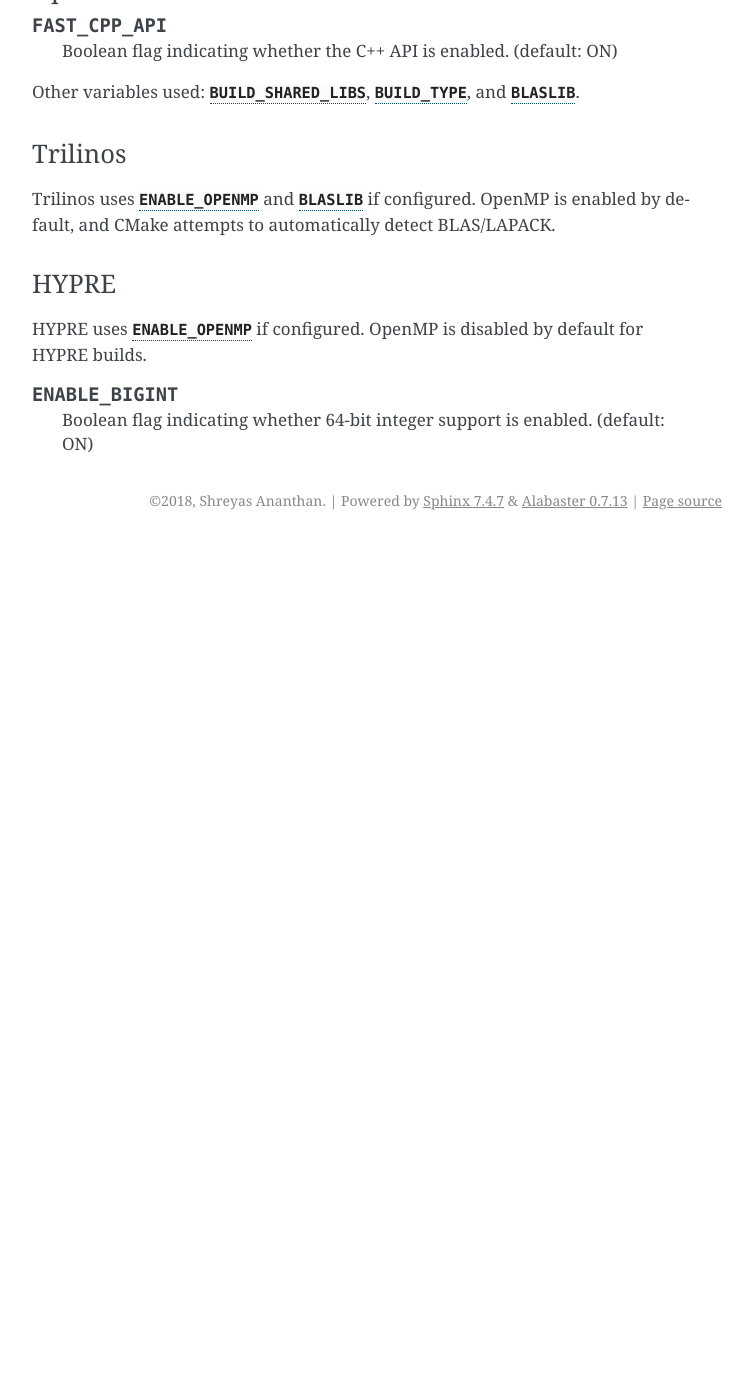
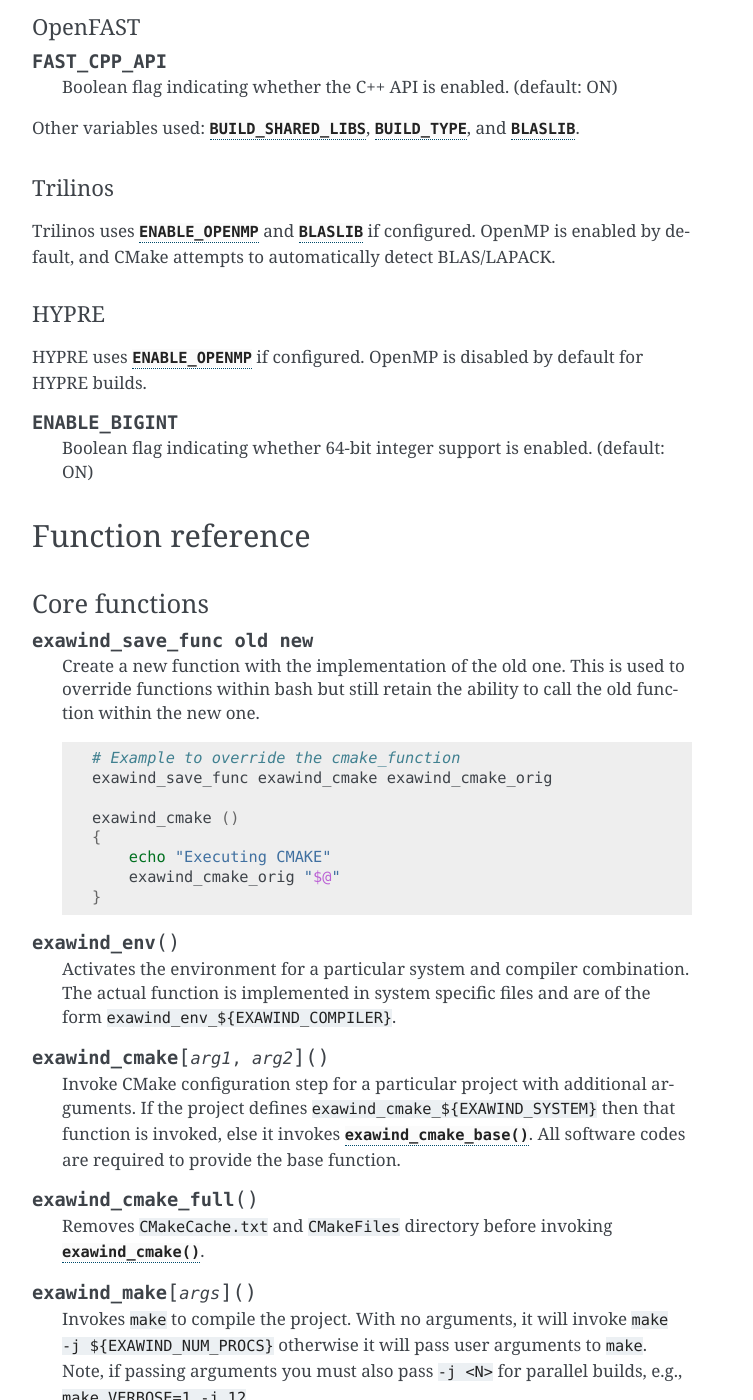
Before and after one commit to Exawind/exawind-builder, a Sphinx documentation site: the page built from doc/source/reference.rst, in a window 1280 px wide and 1400 px high, scrolled down 3804 px. Shown: the whole window, without its empty margins (388-1141 px from the left). Built offline with Sphinx 7.4.7, drawn with Linux system fonts in a browser that asks for light colours; before the commit the page ends 4344 px from its top, so only the background shows below that; some of the changed text lies outside the part shown.

Commit message:
Add function docs

```diff
--- a/doc/source/reference.rst
+++ b/doc/source/reference.rst
@@ -1,7 +1,10 @@
 .. _reference:
 
 Reference
-=========
+##########
+
+Configuration variables
+=======================
 
 This section documents all the available options that the user can use to
 customize the build process. It is divided into common options (most begin with
@@ -223,3 +226,105 @@
 .. envvar:: ENABLE_BIGINT
 
    Boolean flag indicating whether 64-bit integer support is enabled. (default: ON)
+
+
+Function reference
+==================
+
+Core functions
+--------------
+
+.. function:: exawind_save_func old new
+
+   Create a new function with the implementation of the old one. This is used to
+   override functions within bash but still retain the ability to call the old
+   function within the new one.
+
+   .. code-block:: bash
+
+      # Example to override the cmake_function
+      exawind_save_func exawind_cmake exawind_cmake_orig
+
+      exawind_cmake ()
+      {
+          echo "Executing CMAKE"
+          exawind_cmake_orig "$@"
+      }
+
+.. function:: exawind_env ()
+
+   Activates the environment for a particular system and compiler combination.
+   The actual function is implemented in system specific files and are of the
+   form ``exawind_env_${EXAWIND_COMPILER}``.
+
+.. function:: exawind_cmake [arg1 [arg2 ...]]
+
+   Invoke CMake configuration step for a particular project with additional
+   arguments. If the project defines ``exawind_cmake_${EXAWIND_SYSTEM}`` then
+   that function is invoked, else it invokes :func:`exawind_cmake_base`. All
+   software codes are required to provide the base function.
+
+.. function:: exawind_cmake_full
+
+   Removes :file:`CMakeCache.txt` and :file:`CMakeFiles` directory before
+   invoking :func:`exawind_cmake`.
+
+.. function:: exawind_make [args...]
+
+   Invokes ``make`` to compile the project. With no arguments, it will invoke
+   ``make -j ${EXAWIND_NUM_PROCS}`` otherwise it will pass user arguments to
+   ``make``. Note, if passing arguments you must also pass ``-j <N>`` for
+   parallel builds, e.g., ``make VERBOSE=1 -j 12``.
+
+.. function:: exawind_ctest [args...]
+
+   Invokes CTest runs if the software supports tests via CTest.
+
+   .. code-block:: bash
+
+      exawind_ctest --output-on-failure -R ablNeutralEdge
+
+System specific functions
+-------------------------
+
+.. function:: exawind_spack_env
+
+   Configure Spack environment and set up module loading
+
+.. function:: exawind_env_${EXAWIND_COMPILER}
+
+   Configuration for the :envvar:`${EXAWIND_COMPILER}` if supported on this
+   particular system.
+
+.. function:: exawind_load_deps dep [dep ...]
+
+   Loads the required dependencies either via spack or module load.
+
+Project specific functions
+--------------------------
+
+.. function:: exawind_cmake_base [args...]
+
+   Base implementation of CMake configure for the project.
+
+.. function:: exawind_project_env
+
+   Additional project configuration. Usually this just is a simple call to
+   :func:`exawind_load_deps` with the list of required dependencies.
+
+.. function:: exawind_cmake_${EXAWIND_SYSTEM}
+
+   Optional system-specific configuration. For example, on Mac OSX ``nalu-wind``
+   declares the following function to enable running CTest on more than four MPI
+   ranks with OpenMPI v3.0.0 or greater.
+
+   .. code-block:: bash
+
+      exawind_cmake_osx ()
+      {
+          local extra_args="$@"
+          exawind_cmake_base \
+              -DCMAKE_EXPORT_COMPILE_COMMANDS:BOOL=ON \
+              -DMPIEXEC_PREFLAGS:STRING='"--use-hwthread-cpus --oversubscribe"' \
+              ${extra_args}
+      }
```
